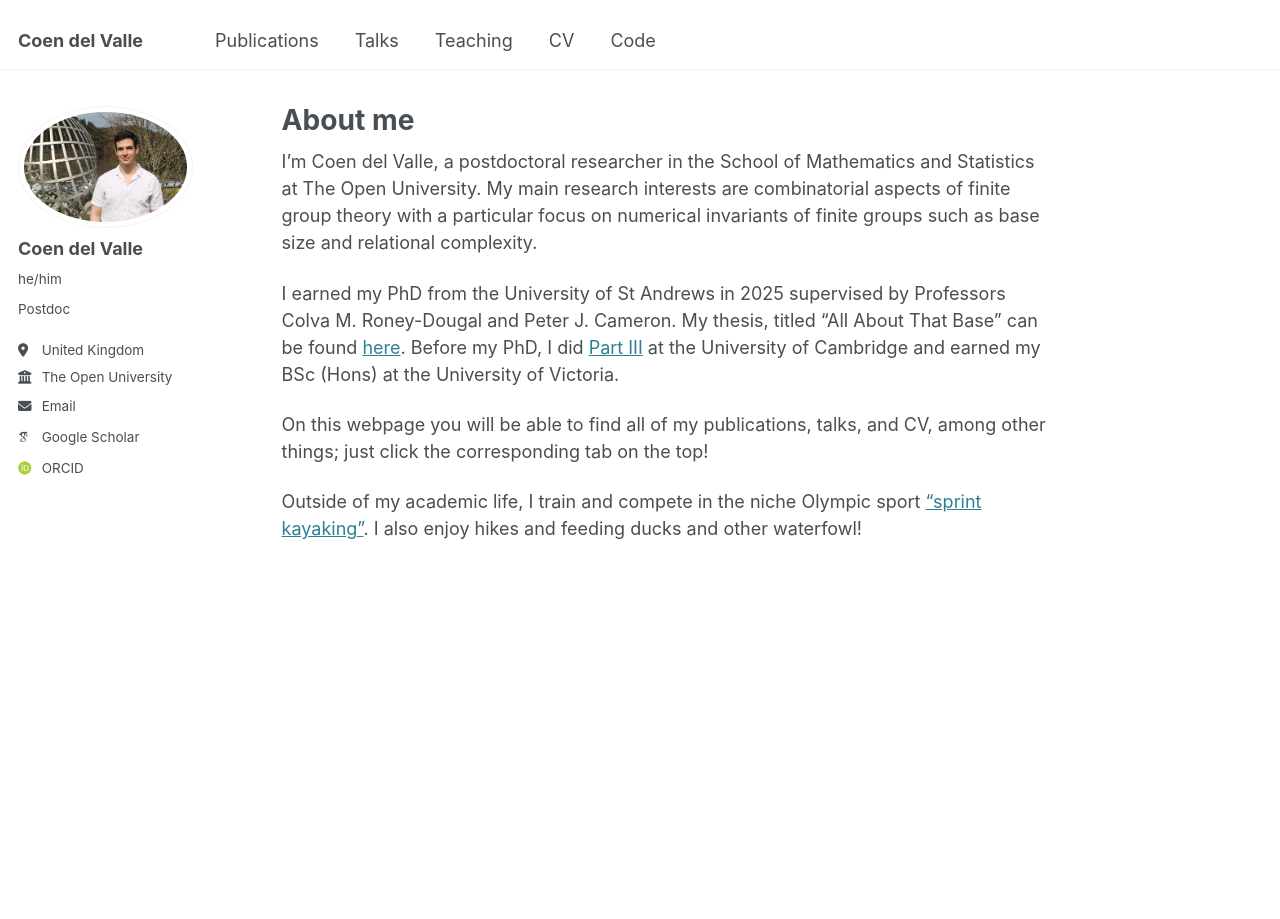
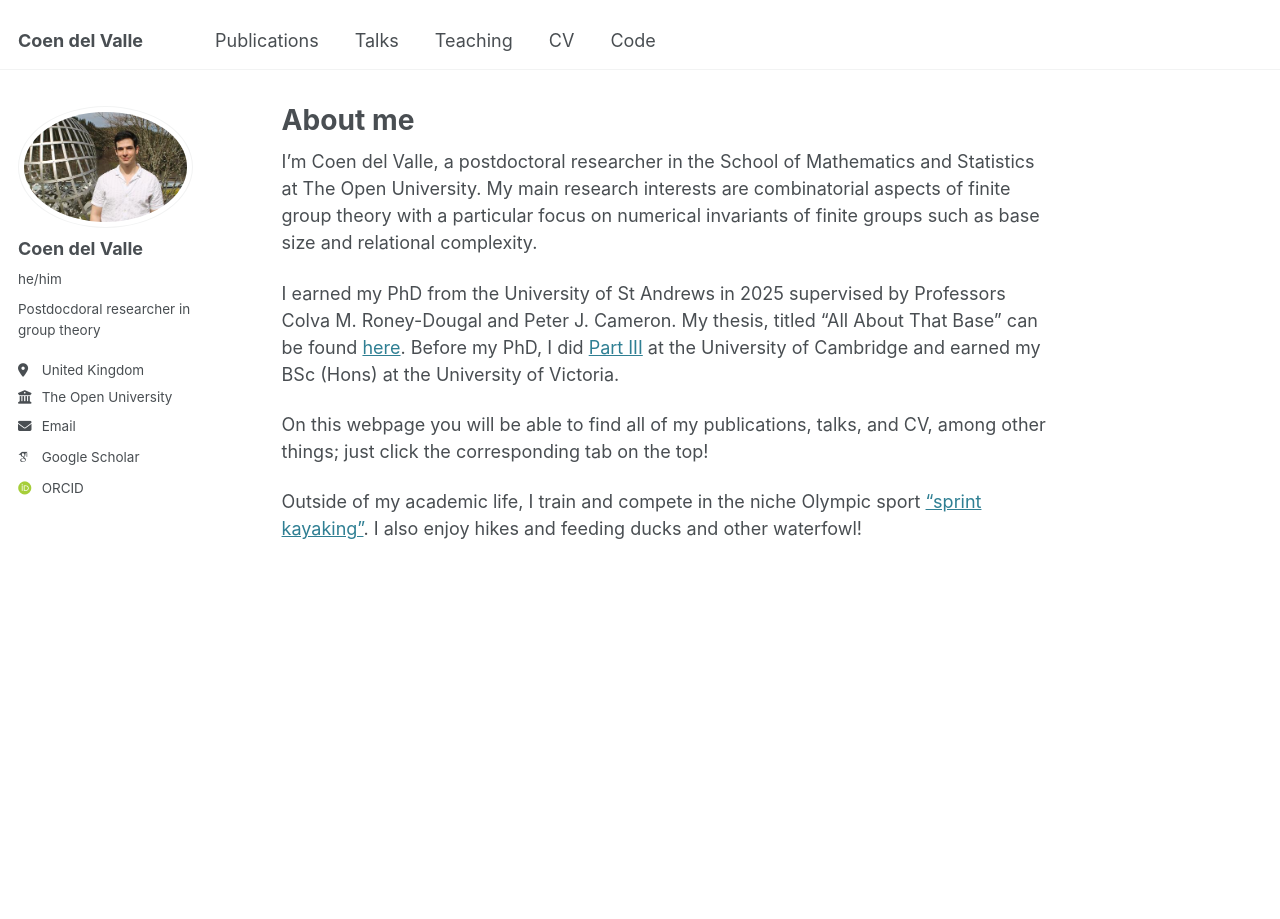
Before and after one commit to coendelvalle/coendelvalle.github.io, a Jekyll site: the page built from _pages/about.md, in a window 1280 px wide. Built offline with Jekyll 4.4.1, drawn with Linux system fonts in a browser that asks for light colours; some web fonts are replaced.

Commit message:
Update bio to include full description

```diff
--- a/_config.yml
+++ b/_config.yml
@@ -25,7 +25,7 @@ author:
   avatar           : "profile.jfif"
   name             : "Coen del Valle"
   pronouns         : "he/him"
-  bio              : "Postdoc"
+  bio              : "Postdocdoral researcher in group theory"
   location         : "United Kingdom"
   employer         : "The Open University"
   uri              : # URL
```
